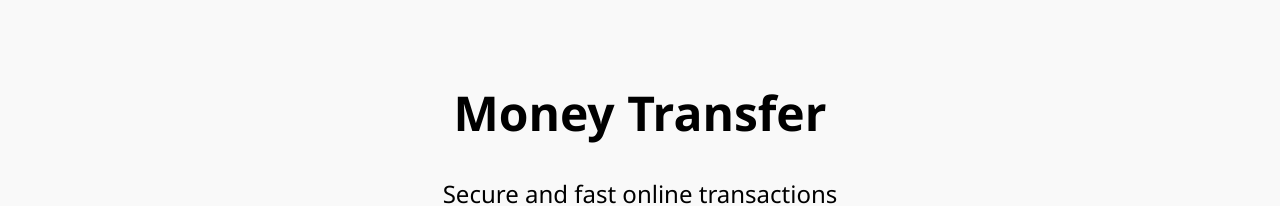
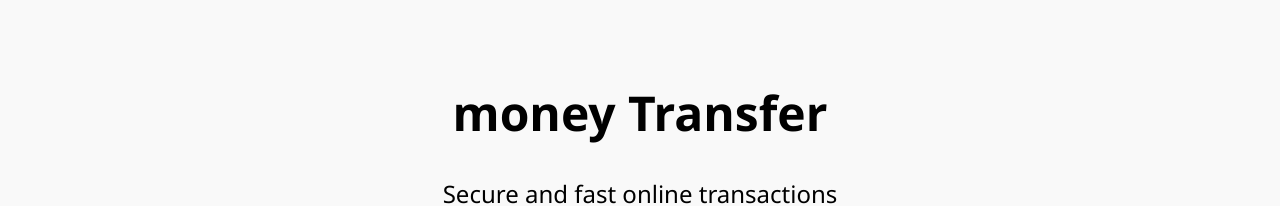
Before and after one commit to Zaide1/money-transfer-project, a Next.js app: page / in a window 1280 px wide. Shown: the top 206 px of the page. Built offline with nearby package versions, Linux system fonts and the light colour scheme.

Commit message:
modified:   pages/index.js

```diff
--- a/pages/index.js
+++ b/pages/index.js
@@ -12,7 +12,7 @@ export default function Home() {
 
       <main className={styles.main}>
         <h1 className={styles.title}>
-          Money Transfer
+          money Transfer
         </h1>
 
         <p className={styles.description}>
```
